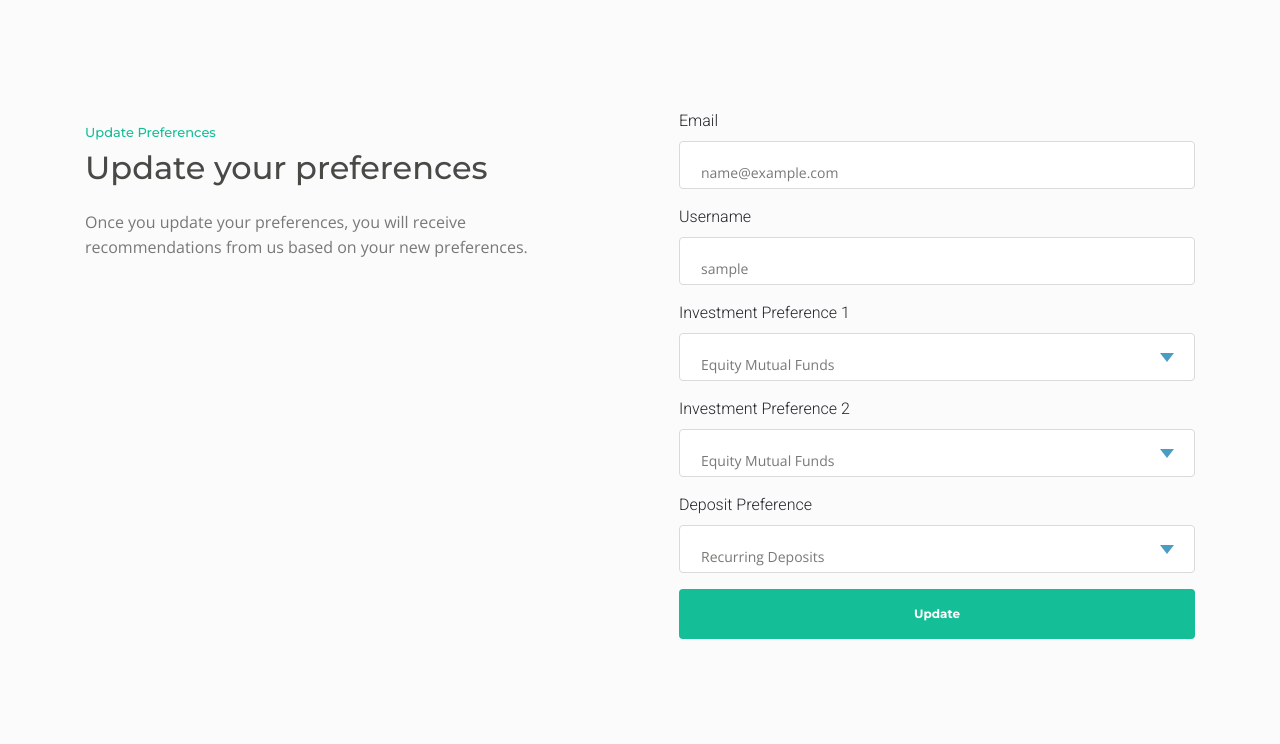
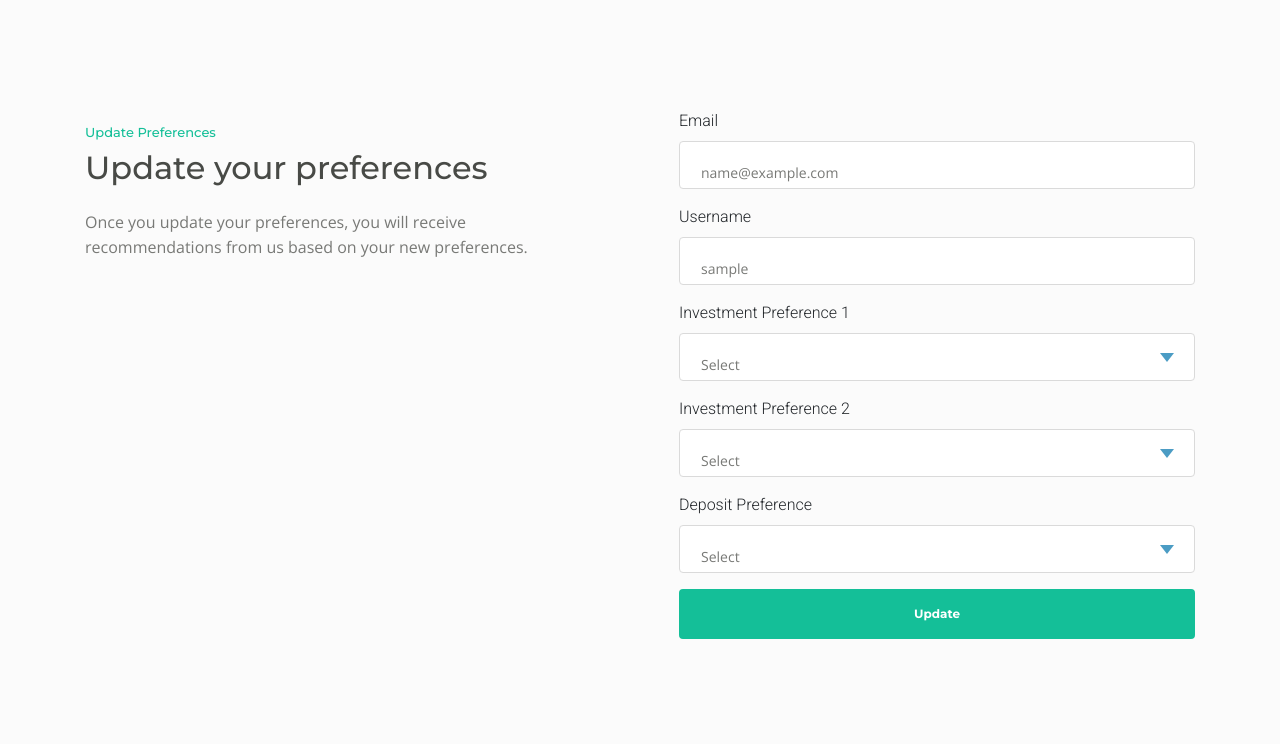
Before and after one commit to Harsh-Naicker/finNourish, a Flask app: a page that uses Project/templates/account.html in a window 1280 px wide. Shown: the part 1059-1803 px from the top of the page. Run offline with Flask 3, Linux system fonts and the light colour scheme; the visitor is signed in with stand-in values (Sample User, id 1); some libraries are stand-ins or nearby versions.

Commit message:
Eleventh Commit

```diff
--- a/Project/core/forms.py
+++ b/Project/core/forms.py
@@ -15,12 +15,12 @@ class LoginForm(FlaskForm):
 class RegistrationForm(FlaskForm):
     email= StringField('Email', validators=[DataRequired(), Email()])
     username=StringField('Username', validators=[DataRequired()])
-    password=PasswordField('Password', validators=[DataRequired(), EqualTo('pass_confirm', message='Passwords must match!')])
-    pass_confirm=PasswordField('Confirm Password', validators=[DataRequired()])
+    password=PasswordField('Password', validators=[DataRequired()])
+    pass_confirm=PasswordField('Confirm Password', validators=[DataRequired(),EqualTo('password')])
 
-    invpref1=SelectField('Investment Preference 1', choices=[('Equity_Mutual_Funds','Equity Mutual Funds'), ('Liquid_Mutual_Funds','Liquid Mutual Funds'), ('Short_term_Mutual_Funds','Short Term Mutual Funds'),('Arbitrage_Mutual_Funds','Arbitrage Mutual Funds'), ('Debt_Mutual_Funds','Debt Mutual Funds'), ('Dynamic_Mutual_Funds','Dynamic Mutual Funds')])
-    invpref2=SelectField('Investment Preference 2', choices=[('Equity_Mutual_Funds','Equity Mutual Funds'), ('Liquid_Mutual_Funds','Liquid Mutual Funds'), ('Short_term_Mutual_Funds','Short Term Mutual Funds'),('Arbitrage_Mutual_Funds','Arbitrage Mutual Funds'), ('Debt_Mutual_Funds','Debt Mutual Funds'), ('Dynamic_Mutual_Funds','Dynamic Mutual Funds')])
-    depopref=SelectField('Deposit Preference', choices=[('Recurring Deposits','Recurring Deposits'), ('Fixed Deposits','Fixed Deposits')])
+    invpref1=SelectField('Investment Preference 1', choices=[('Select','Select'),('Equity_Mutual_Funds','Equity Mutual Funds'), ('Liquid_Mutual_Funds','Liquid Mutual Funds'), ('Short_term_Mutual_Funds','Short Term Mutual Funds'),('Arbitrage_Mutual_Funds','Arbitrage Mutual Funds'), ('Debt_Mutual_Funds','Debt Mutual Funds'), ('Dynamic_Mutual_Funds','Dynamic Mutual Funds')],validators=[DataRequired()])
+    invpref2=SelectField('Investment Preference 2', choices=[('Select','Select'),('Equity_Mutual_Funds','Equity Mutual Funds'), ('Liquid_Mutual_Funds','Liquid Mutual Funds'), ('Short_term_Mutual_Funds','Short Term Mutual Funds'),('Arbitrage_Mutual_Funds','Arbitrage Mutual Funds'), ('Debt_Mutual_Funds','Debt Mutual Funds'), ('Dynamic_Mutual_Funds','Dynamic Mutual Funds')],validators=[DataRequired()])
+    depopref=SelectField('Deposit Preference', choices=[('Select','Select'),('Recurring Deposits','Recurring Deposits'), ('Fixed Deposits','Fixed Deposits')],validators=[DataRequired()])
 
     current_balance=FloatField('Current Balance (₹)', validators=[DataRequired()])
     submit2=SubmitField('Sign Up')
--- a/Project/templates/account.html
+++ b/Project/templates/account.html
@@ -234,6 +234,9 @@
 
                             {{form2.pass_confirm.label()}}
                             {{form2.pass_confirm(class="form-control-input", id="cpassword")}}
+                            {% for error in form2.pass_confirm.errors %}
+                            <span style="color: red;">[{{ error }}]</span>
+                            {% endfor %}
                         </div>
                         <div class="form-group">
 
--- a/Project/users/forms.py
+++ b/Project/users/forms.py
@@ -11,9 +11,9 @@ class UpdateUserForm(FlaskForm):
     email= StringField('Email', validators=[DataRequired(), Email()])
     username=StringField('Username', validators=[DataRequired()])
 
-    invpref1=SelectField('Investment Preference 1', choices=[('Equity_Mutual_Funds','Equity Mutual Funds'), ('Liquid_Mutual_Funds','Liquid Mutual Funds'), ('Short_term_Mutual_Funds','Short Term Mutual Funds'),('Arbitrage_Mutual_Funds','Arbitrage Mutual Funds'), ('Debt_Mutual_Funds','Debt Mutual Funds'), ('Dynamic_Mutual_Funds','Dynamic Mutual Funds')])
-    invpref2=SelectField('Investment Preference 2', choices=[('Equity_Mutual_Funds','Equity Mutual Funds'), ('Liquid_Mutual_Funds','Liquid Mutual Funds'), ('Short_term_Mutual_Funds','Short Term Mutual Funds'),('Arbitrage_Mutual_Funds','Arbitrage Mutual Funds'), ('Debt_Mutual_Funds','Debt Mutual Funds'), ('Dynamic_Mutual_Funds','Dynamic Mutual Funds')])
-    depopref=SelectField('Deposit Preference', choices=[('Recurring Deposits','Recurring Deposits'), ('Fixed Deposits','Fixed Deposits')])
+    invpref1=SelectField('Investment Preference 1', choices=[('Select','Select'),('Equity_Mutual_Funds','Equity Mutual Funds'), ('Liquid_Mutual_Funds','Liquid Mutual Funds'), ('Short_term_Mutual_Funds','Short Term Mutual Funds'),('Arbitrage_Mutual_Funds','Arbitrage Mutual Funds'), ('Debt_Mutual_Funds','Debt Mutual Funds'), ('Dynamic_Mutual_Funds','Dynamic Mutual Funds')],validators=[DataRequired()])
+    invpref2=SelectField('Investment Preference 2', choices=[('Select','Select'),('Equity_Mutual_Funds','Equity Mutual Funds'), ('Liquid_Mutual_Funds','Liquid Mutual Funds'), ('Short_term_Mutual_Funds','Short Term Mutual Funds'),('Arbitrage_Mutual_Funds','Arbitrage Mutual Funds'), ('Debt_Mutual_Funds','Debt Mutual Funds'), ('Dynamic_Mutual_Funds','Dynamic Mutual Funds')],validators=[DataRequired()])
+    depopref=SelectField('Deposit Preference', choices=[('Select','Select'),('Recurring Deposits','Recurring Deposits'), ('Fixed Deposits','Fixed Deposits')],validators=[DataRequired()])
     # donpref1=RadioField('Donation Preference 1', choices=[('Type 1','Type 1'), ('Type 2','Type 2')])
     # donpref2=RadioField('Donation Preference 2', choices=[('Type 1','Type 1'), ('Type 2','Type 2')])
     submit=SubmitField('Update')
@@ -27,6 +27,6 @@ class UpdateUserForm(FlaskForm):
             raise ValidationError('Your username has been registered already!')
 
 class ChangePassword(FlaskForm):
-    password=PasswordField('Password', validators=[DataRequired(), EqualTo('pass_confirm', message='Passwords must match!')])
-    pass_confirm=PasswordField('Confirm Password', validators=[DataRequired()])
+    password=PasswordField('Password', validators=[DataRequired()])
+    pass_confirm=PasswordField('Confirm Password', validators=[DataRequired(), EqualTo('password')])
     submit2=SubmitField('Change Password')
```
Also changed, not shown: Project/core/views.py (+11 -3 lines), Project/templates/index.html (+14 -0 lines).
